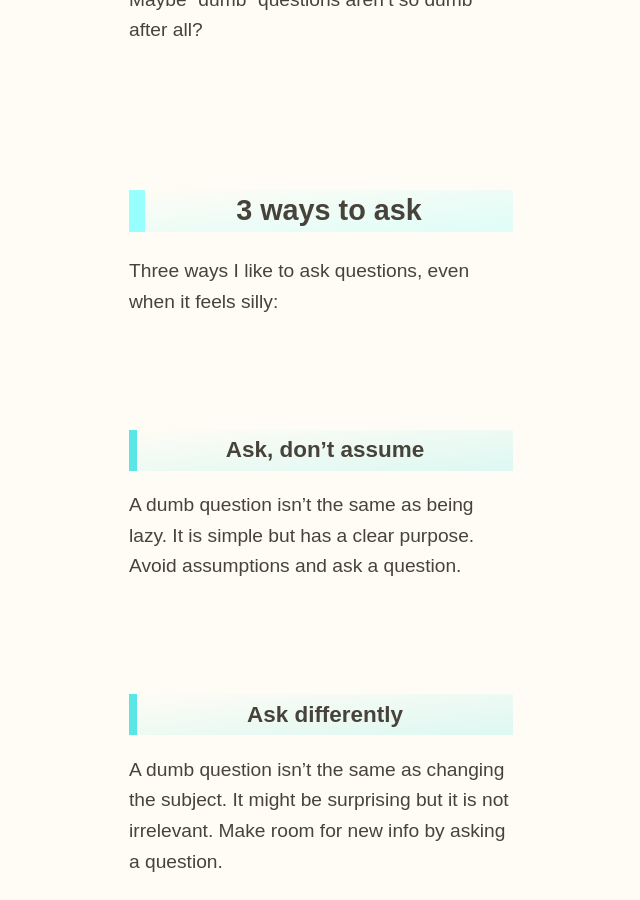
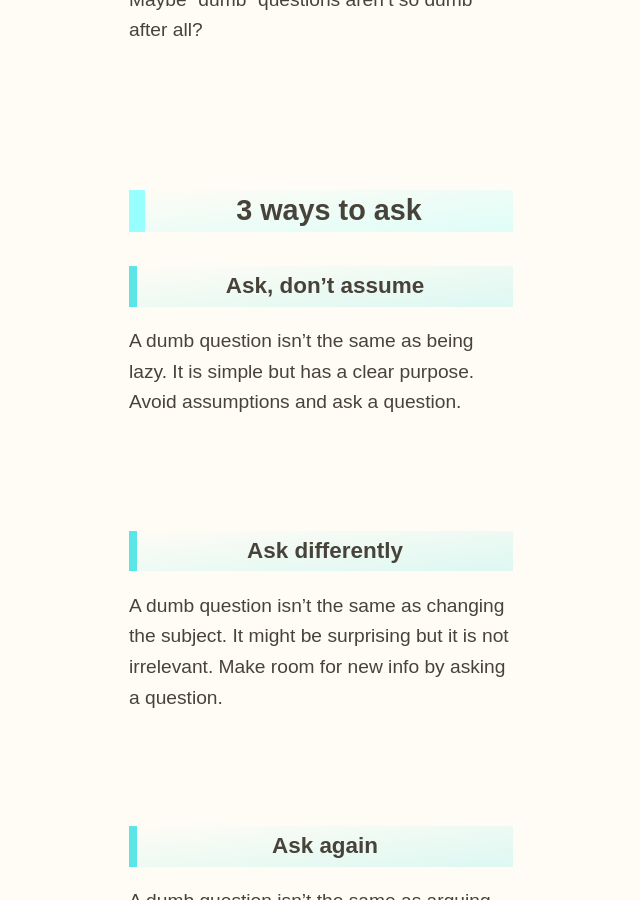
Before and after one commit to zachmccabe/zachmccabe.github.io, a Jekyll site: the page built from just_ask.md, in a window 1280 px wide and 900 px high, scrolled down 568 px. Shown: the whole window, without its empty margins (319-959 px from the left). Built offline with Jekyll 4.4.1, drawn with Linux system fonts in a browser that asks for light colours.

Commit message:
Update just_ask.md

```diff
--- a/just_ask.md
+++ b/just_ask.md
@@ -17,9 +17,6 @@ Maybe "dumb" questions aren't so dumb after all?
 
 
 ## 3 ways to ask
-
-Three ways I like to ask questions, even when it feels silly:
-
 
 ### Ask, don't assume
 
```
